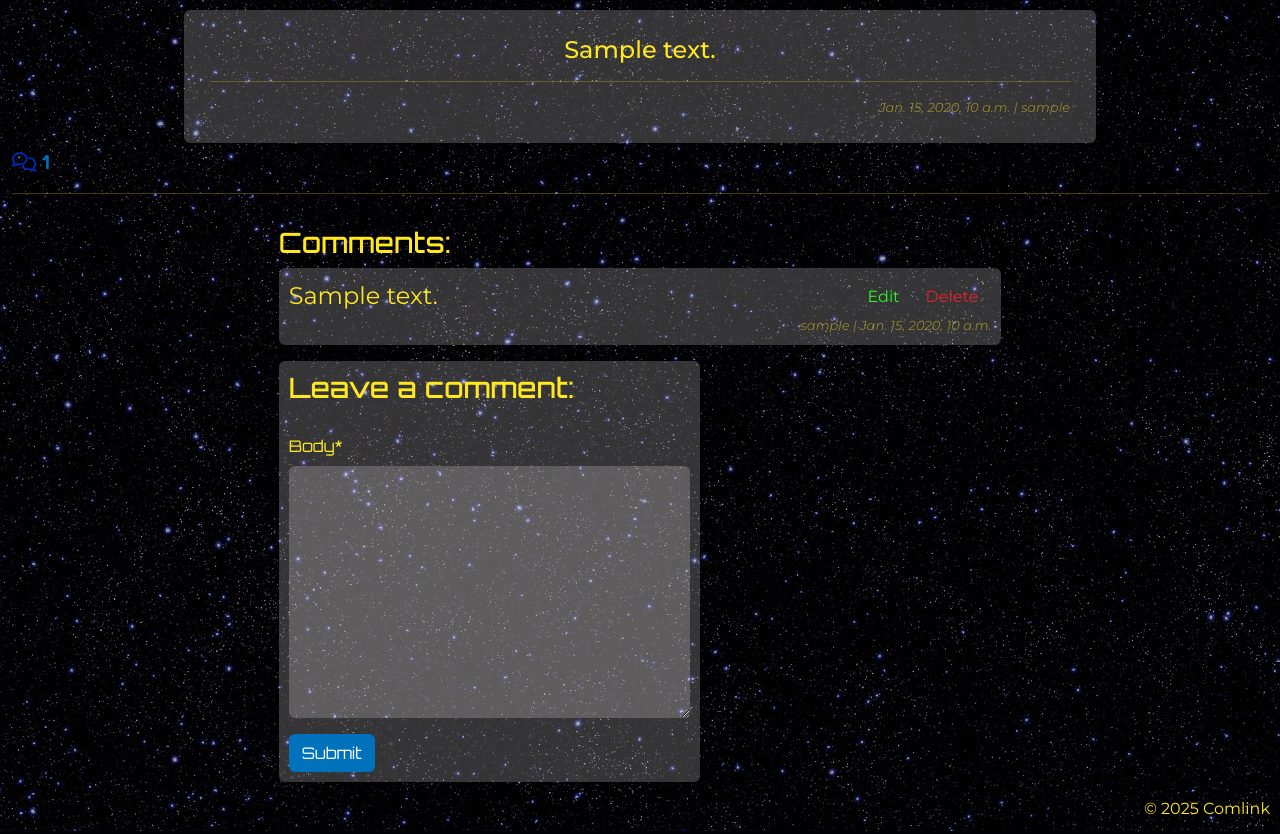
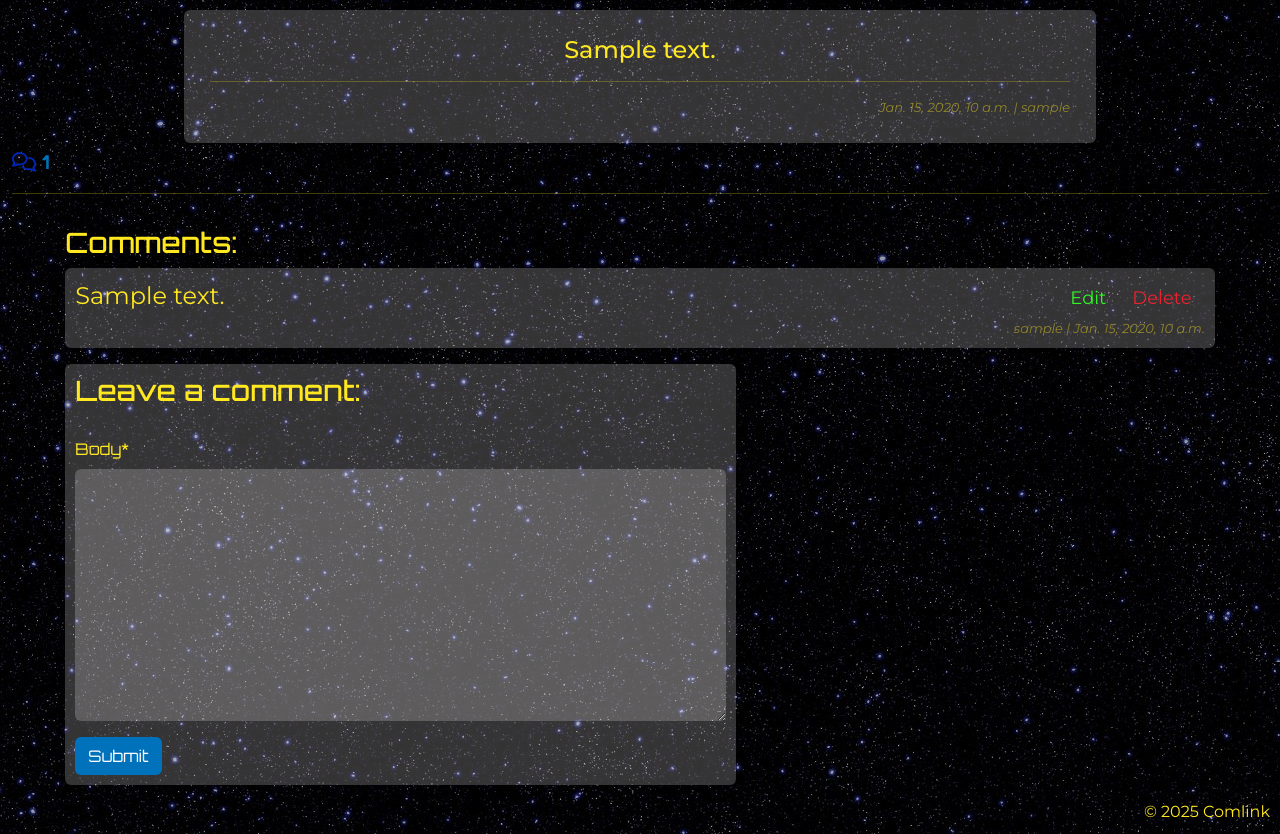
Before and after one commit to Darthspider360/The-Comlink, a Django app: page /1/ in a window 1280 px wide. Shown: the part 56-890 px from the top of the page. Run offline with Django 4.2, Linux system fonts and the light colour scheme; a user stored in the database is signed in; tables that the repository leaves empty hold one stand-in row (values such as "Sample post"); parts of the project's set-up code (start-up, migrations or seed data) failed here and were passed over; some libraries are stand-ins or nearby versions.

Commit message:
updated styling

```diff
--- a/feed/templates/feed/post_view.html
+++ b/feed/templates/feed/post_view.html
@@ -38,7 +38,7 @@
     </div>
     <!-- Displaying Comments -->
     <div class="row d-flex justify-content-center">
-        <div class="col-7 mt-3 ">
+        <div class="col-11 mt-3 ">
             <h3>Comments:</h3>
 
             <!-- We want a for loop inside the empty control tags
--- a/static/css/style.css
+++ b/static/css/style.css
@@ -33,7 +33,7 @@ p {
 }
 .custom-edit {
     color: #2ff924;
-    font-size: medium;
+    font-size: x-small;
     font-family: 'Montserrat', sans-serif;
 }
 
@@ -45,7 +45,7 @@ p {
 
 .custom-delete {
     color: #EB212E;
-    font-size: medium;
+    font-size: x-small;
     font-family: 'Montserrat', sans-serif;
 }
 
@@ -142,7 +142,7 @@ p {
     border: none;
     padding: 5px;
     max-height: fit-content;
-    max-width: 200px;
+    max-width: 175px;
 }
 
 .picture-card{
@@ -215,9 +215,9 @@ p {
         justify-content: space-evenly;
         align-items: center;
    }
-
-
-
+   .custom-delete, .custom-edit{
+    font-size: medium;
+   }
 
 }
 
@@ -230,6 +230,8 @@ p {
     .profile-cards, .picture-card, .bio{
         font-size: 1.5rem;
     }
-
+    .custom-delete, .custom-edit{
+        font-size: large;
+       }
 
 }
```
Also changed, not shown: profile_page/templates/profile_page/profile.html (+5 -5 lines), 1 other file.
